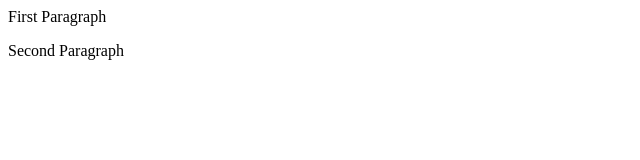
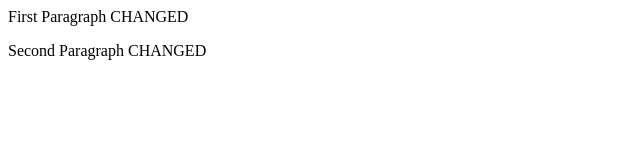
Before and after one commit to merrikmalin/HTMLProject, a plain HTML site: page index.html in a window 1280 px wide. Shown: the whole page, without its empty margins (0-640 px from the left). Drawn offline with Linux system fonts and the light colour scheme.

Commit message:
fixed our index.html mistakes

```diff
--- a/index.html
+++ b/index.html
@@ -3,7 +3,7 @@
 		<title>Page</title>
 	</head>
 	<body>
-		<p>First Paragraph</p>
-		<p>Second Paragraph</p>
+		<p>First Paragraph CHANGED</p>
+		<p>Second Paragraph CHANGED</p>
 	</body>
 </html>
```
